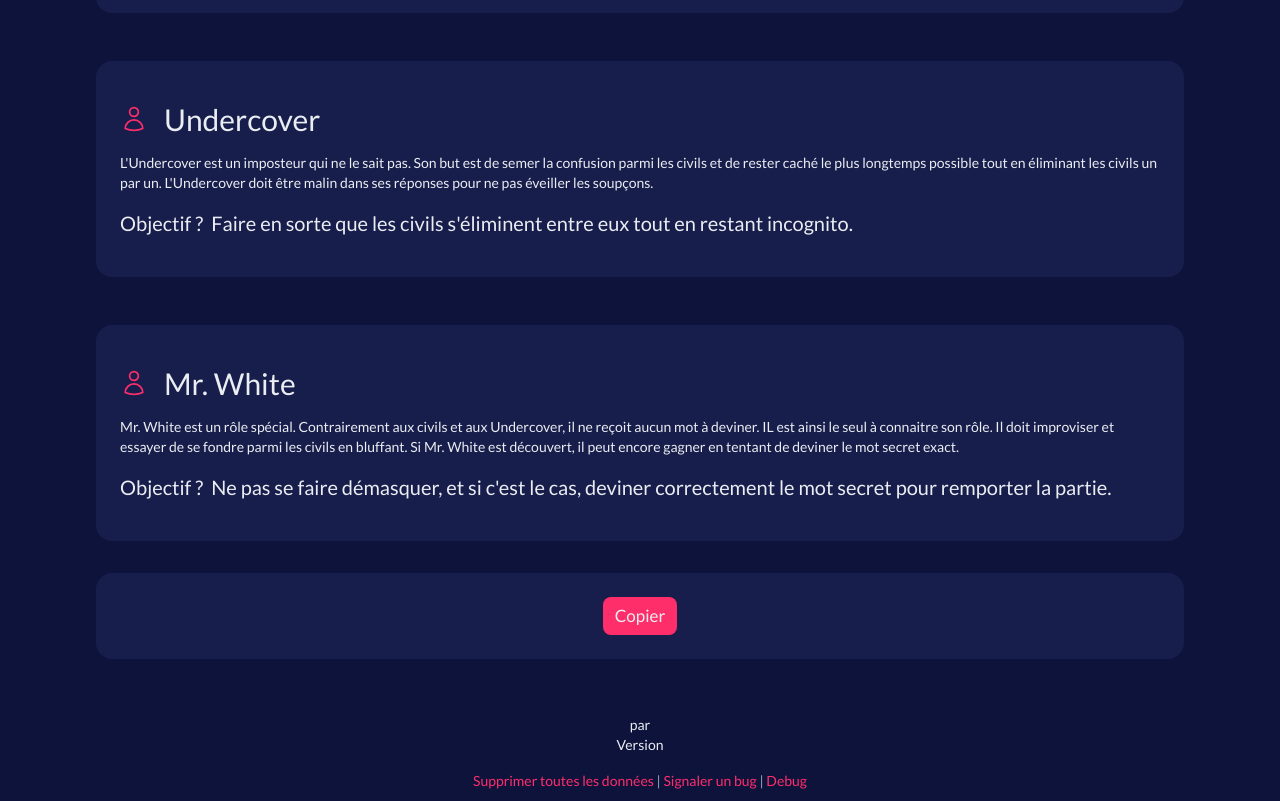
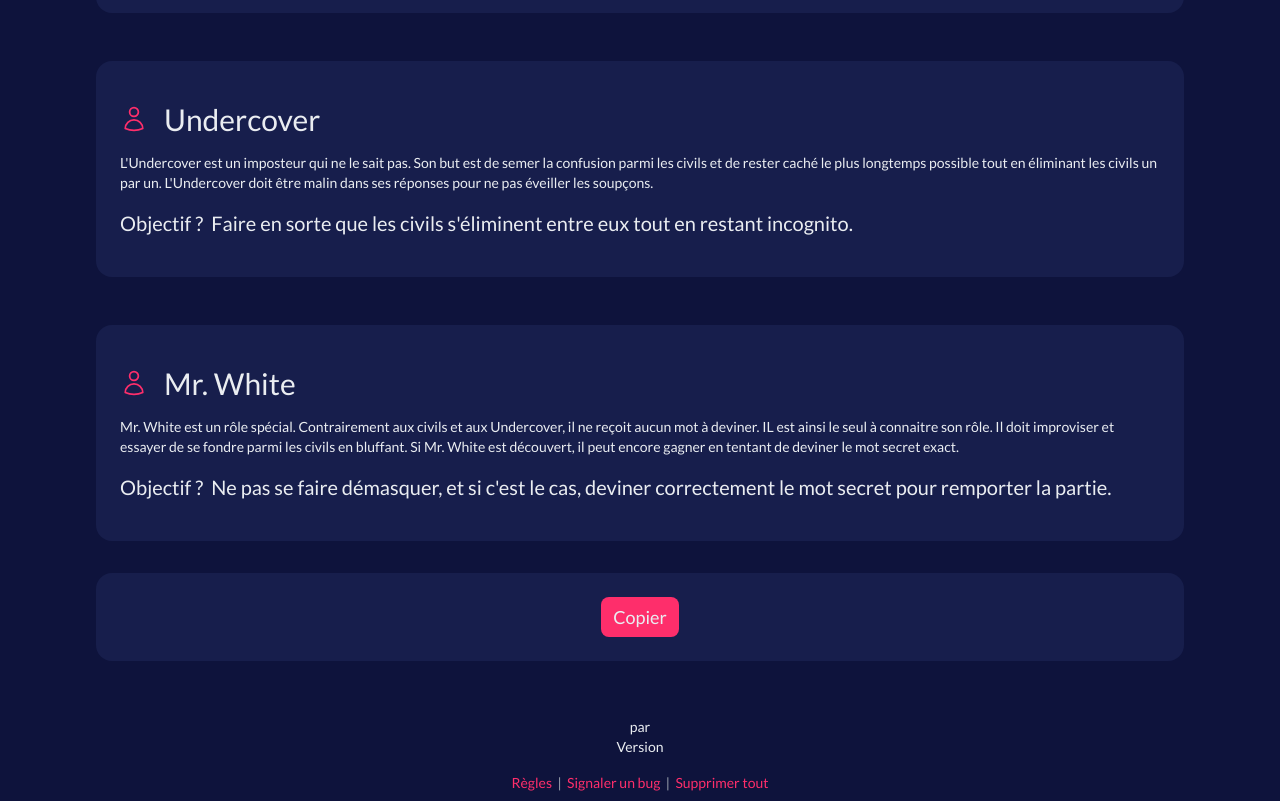
Before and after one commit to LalbaAnthony/undercover, a Vue app in the folder front/: page /rules in a window 1280 px wide. Shown: the part 339-1140 px from the top of the page. Built offline with nearby package versions, Linux system fonts and the light colour scheme; no server answers.

Commit message:
Misc on front

```diff
--- a/front/src/assets/main.css
+++ b/front/src/assets/main.css
@@ -99,7 +99,7 @@ input[type="date"]::-webkit-calendar-picker-indicator {
 input[type="checkbox"] {
   accent-color: var(--primary);
   color: var(--primary);
-  width: 1rem;
+  width: 1.1rem;
 }
 
 input[type="range"] {
--- a/front/src/components/ActionsComponent.vue
+++ b/front/src/components/ActionsComponent.vue
@@ -3,7 +3,7 @@
     <div class="flex justify-center items-center gap-4">
       <div v-for="action in props.actions" :key="action.name">
         <button
-          :class="['text-light py-1.5 px-3 rounded-lg cursor-pointer transition-colors	duration-300', action.type === 'primary' ? 'bg-primary' : 'hover:bg-light-dark']"
+          :class="['text-light text-lg py-1.5 px-3 rounded-lg cursor-pointer transition-colors duration-300', action.type === 'primary' ? 'bg-primary' : 'hover:bg-light-dark']"
           @click="action.callback" :disabled="action?.disabled" class="w-full">
           {{ action.name }}
         </button>
--- a/front/src/components/FooterComponent.vue
+++ b/front/src/components/FooterComponent.vue
@@ -3,13 +3,12 @@
     <p class="text-center text-light-gray text-sm p-2">{{ VITE_APP_NAME }} par {{ VITE_APP_AUTHOR_NAME }}<br>
       Version {{ VITE_APP_VERSION }}</p>
     <div class="text-center text-light-gray text-sm p-2">
-      <button class="text-primary hover:underline" @click="deleteAll">Supprimer toutes les données</button>
-      <span class="text-gray">&nbsp;|&nbsp;</span>
+      <router-link to="/rules" class="text-primary hover:underline">Règles</router-link>
+      <span class="text-gray">&nbsp;&nbsp;|&nbsp;&nbsp;</span>
       <a :href="VITE_GIT_REPO + '/issues'" target="_blank" class="text-primary hover:underline"
-        @click="undercoverStore.printGameState()">Signaler un bug</a>
-      <span v-if="undercoverStore.DEBUG" class="text-gray">&nbsp;|&nbsp;</span>
-      <button v-if="undercoverStore.DEBUG" class="text-primary hover:underline"
-        @click="undercoverStore.printGameState()">Debug</button>
+      @click="undercoverStore.printGameState()">Signaler un bug</a>
+      <span class="text-gray">&nbsp;&nbsp;|&nbsp;&nbsp;</span>
+      <button class="text-primary hover:underline" @click="deleteAll">Supprimer tout</button>
     </div>
   </footer>
 </template>
--- a/front/src/components/HeaderComponent.vue
+++ b/front/src/components/HeaderComponent.vue
@@ -7,7 +7,7 @@
       <ChevronLeftIcon class="size-8" />
     </button>
     <h1 class="text-center text-4xl my-4">{{ route?.meta?.title || VITE_APP_NAME }}</h1>
-    <button v-if="undercoverStore.DEBUG" class="rounded-full p-2 bg-primary" @click="undercoverStore.printGameState()">
+    <button v-if="undercoverStore.DEBUG_ACTIVE" class="rounded-full p-2 bg-primary" @click="undercoverStore.printGameState()">
       <BugAntIcon class="size-8" />
     </button>
     <button v-else class="rounded-full p-2 bg-dark" @click="incrementDebugCounter()">
@@ -37,7 +37,7 @@ function incrementDebugCounter() {
   debugCount.value++
   if (debugCount.value === DEBUG_COUNT_GOAL) {
     alert('Debug mode toggled')
-    undercoverStore.DEBUG = !undercoverStore.DEBUG
+    undercoverStore.DEBUG_ACTIVE = !undercoverStore.DEBUG_ACTIVE
     debugCount.value = 0
   }
 }
--- a/front/src/components/player/ItemComponent.vue
+++ b/front/src/components/player/ItemComponent.vue
@@ -102,7 +102,7 @@ function enableShowInfo() {
     return true
   }
 
-  if (undercoverStore.DEBUG) {
+  if (undercoverStore.DEBUG_ACTIVE) {
     showInfo.value = true
     return true
   }
--- a/front/src/components/player/ListComponent.vue
+++ b/front/src/components/player/ListComponent.vue
@@ -18,7 +18,7 @@
       <input class="w-full py-1.5 px-2 bg-light-dark text-white" type="text" id="name" placeholder="Nom du joueur"
         v-model="name" @keyup.enter="addPlayer()">
       <button
-        class="cursor-pointer rounded-lg bg-primary text-white p-0.5 mr-3 hover:scale-105 transition-all duration-200"
+        class="cursor-pointer rounded-lg bg-primary text-white p-0.5 mr-[11px] hover:scale-105 transition-all duration-200"
         @click="addPlayer()">
         <PlusIcon class="size-6 text-light" />
       </button>
--- a/front/src/components/setting/ListComponent.vue
+++ b/front/src/components/setting/ListComponent.vue
@@ -2,15 +2,15 @@
     <Bento title="Paramètres" class="c">
         <div class="flex flex-row flex-wrap flexitems-center gap-x-8 gap-y-4 mx-4">
             <div class="flex flex-row gap-2">
-                <input v-model="undercoverStore.settings.canMrWhiteStart" name="canMrWhiteStart" type="checkbox" />
+                <input v-model="undercoverStore.settings.randomStartingPlayer" id="randomStartingPlayer" name="randomStartingPlayer" type="checkbox" />
+                <label for="randomStartingPlayer">Joueur de départ aléatoire</label>
+            </div>
+            <div class="flex flex-row gap-2">
+                <input v-model="undercoverStore.settings.canMrWhiteStart" id="canMrWhiteStart" name="canMrWhiteStart" type="checkbox" />
                 <label for="canMrWhiteStart">Mister White peut commencer</label>
             </div>
             <div class="flex flex-row gap-2">
-                <input v-model="undercoverStore.settings.randomStartingPlayer" name="randomStartingPlayer" type="checkbox" />
-                <label for="randomStartingPlayer">Joueur de départ aléatoire</label>
-            </div>
-            <div class="flex flex-row gap-2">
-                <input v-model="undercoverStore.settings.randomOrder" name="randomOrder" type="checkbox" />
+                <input v-model="undercoverStore.settings.randomOrder" id="randomOrder" name="randomOrder" type="checkbox" />
                 <label for="randomOrder">Ordre aléatoire des joueurs</label>
             </div>
         </div>
--- a/front/src/stores/undercover.js
+++ b/front/src/stores/undercover.js
@@ -9,7 +9,7 @@ export const useUndercoverStore = defineStore('undercover', {
   persist: true,
   state: () => ({
     // * Constants
-    DEBUG: VITE_DEBUG || VITE_DEBUG == 'true' || VITE_DEBUG == '1' || false,
+    DEBUG_ACTIVE: VITE_DEBUG || VITE_DEBUG == 'true' || VITE_DEBUG == '1' || false,
     ROUNDS_NB_MIN: 1,
     ROUNDS_NB_MAX: 999,
     PLAYERS_NB_MIN: 3,
@@ -27,8 +27,8 @@ export const useUndercoverStore = defineStore('undercover', {
     // * Settings
     settings: {
       canMrWhiteStart: false, // If Mr White can start the game
-      randomStartingPlayer: true, // If the starting player is random
-      randomOrder: true, // If the order of players is random
+      randomStartingPlayer: false, // If the starting player is random
+      randomOrder: false, // If the order of players is random
     },
 
     // * Game state
@@ -95,6 +95,14 @@ export const useUndercoverStore = defineStore('undercover', {
       this.players = []
     },
 
+    resetSettings() {
+      for (const key in this.settings) {
+        if (Object.prototype.hasOwnProperty.call(this.settings, key)) {
+          this.settings[key] = false
+        }
+      }
+    },
+
     clearPlayersRoles() {
       for (const player of this.players) {
         player.role = null
@@ -124,6 +132,7 @@ export const useUndercoverStore = defineStore('undercover', {
 
     resetAll() {
       this.clearPlayers()
+      this.resetSettings()
       this.resetGame()
       this.initSetup()
     },
@@ -403,7 +412,7 @@ export const useUndercoverStore = defineStore('undercover', {
 
     printGameState() {
       console.log('='.repeat(40))
-      console.log('DEBUG', this.DEBUG)
+      console.log('DEBUG_ACTIVE', this.DEBUG_ACTIVE)
       console.log('ROUNDS_NB_MIN', this.ROUNDS_NB_MIN)
       console.log('ROUNDS_NB_MAX', this.ROUNDS_NB_MAX)
       console.log('PLAYERS_NB_MIN', this.PLAYERS_NB_MIN)
```
Also changed, not shown: 1 other file (tests, documents, lock files or other folders).
